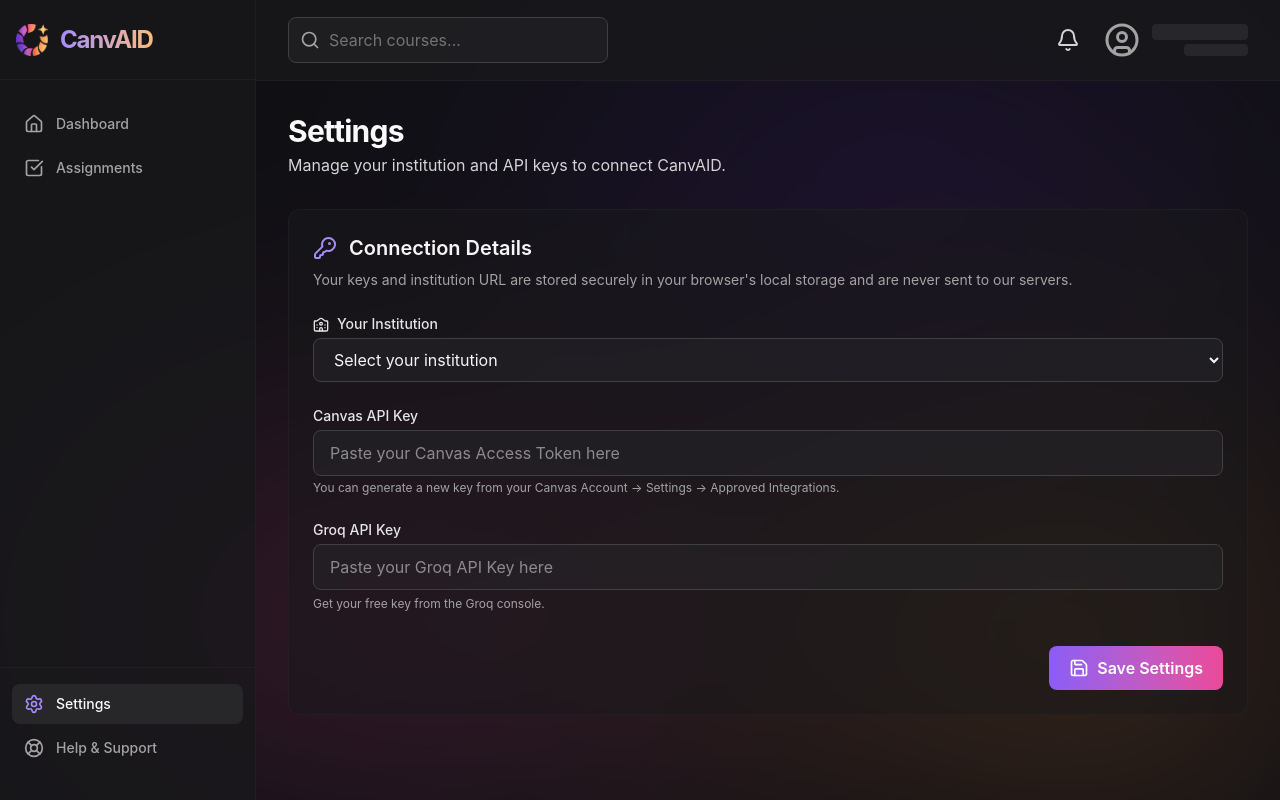
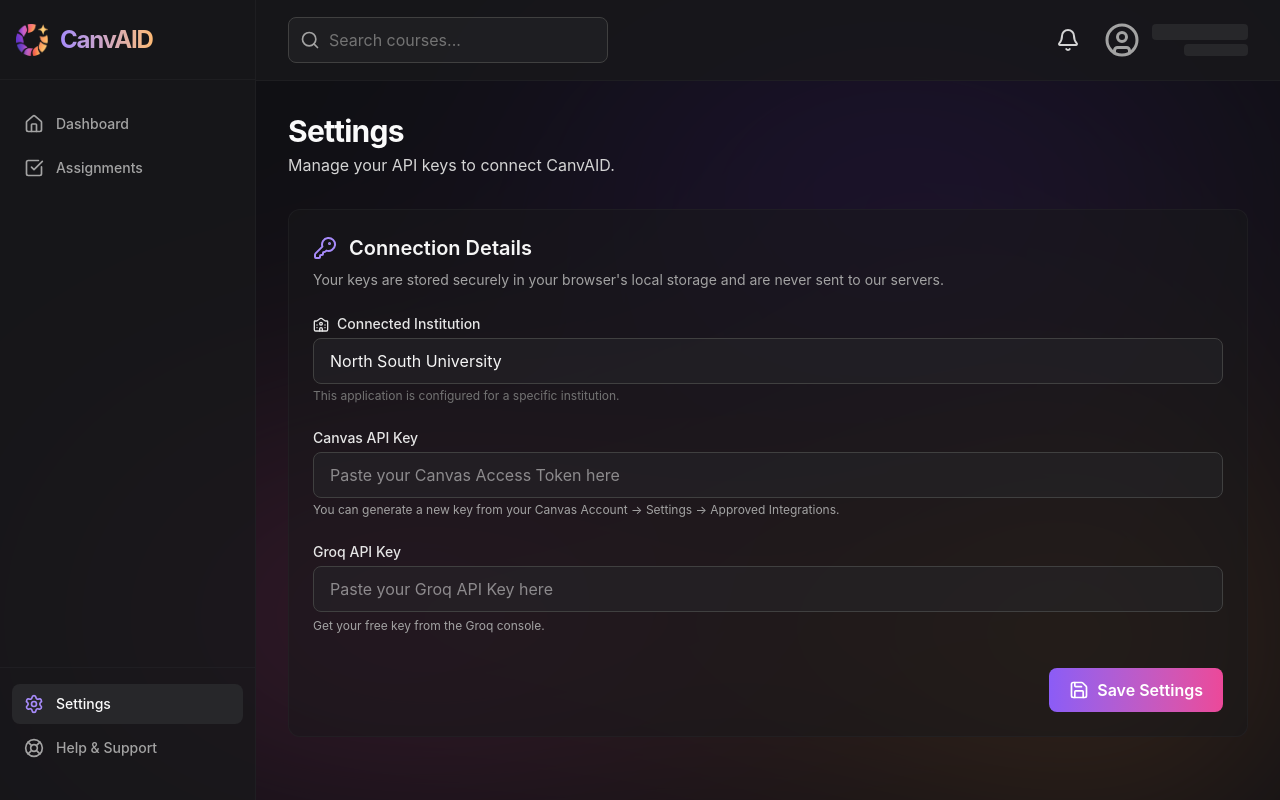
Before and after one commit to rajin-khan/CanvAID, a React (Vite) app in the folder canvaid/: page /settings in a window 1280 px wide. Built offline with nearby package versions, Linux system fonts and the light colour scheme.

Commit message:
Fix proxy issues by hardcoding institution url

```diff
--- a/canvaid/api/proxy.ts
+++ b/canvaid/api/proxy.ts
@@ -5,20 +5,21 @@
   req: VercelRequest,
   res: VercelResponse,
 ) {
+  // --- MODIFIED: Read from server-side environment variable ---
+  const canvasHost = process.env.CANVAS_BASE_URL;
+  // --- END MODIFICATION ---
+
   const canvasPathAndQuery = req.query.path;
-
-  const canvasHost = req.headers['x-canvas-host'];
   const authorization = req.headers['authorization'];
 
   if (!canvasHost) {
-    return res.status(400).json({ error: "Proxy error: Missing X-Canvas-Host header." });
+    return res.status(500).json({ error: "Proxy error: CANVAS_BASE_URL is not configured on the server." });
   }
 
   if (!authorization) {
     return res.status(401).json({ error: "Proxy error: Missing Authorization header." });
   }
 
-  // This correctly constructs the URL using the 'path' query param.
   const targetUrl = `${canvasHost}/${canvasPathAndQuery}`;
 
   try {
--- a/canvaid/src/App.tsx
+++ b/canvaid/src/App.tsx
@@ -10,13 +10,12 @@
 import useCourseStore from './store/courseStore';
 
 function App() {
-  // THE FIX: Select each piece of state individually to prevent infinite loops.
-  // This avoids creating a new object on every render.
   const canvasKey = useCourseStore(state => state.apiKeys.canvas);
   const groqKey = useCourseStore(state => state.apiKeys.groq);
-  const institutionUrl = useCourseStore(state => state.institutionUrl);
+  // --- REMOVED: institutionUrl ---
 
-  const hasCredentials = !!canvasKey && !!groqKey && !!institutionUrl;
+  // --- MODIFIED: Simplified credentials check ---
+  const hasCredentials = !!canvasKey && !!groqKey;
 
   return (
     <Routes>
@@ -24,7 +23,6 @@
         <Route index element={hasCredentials ? <Dashboard /> : <WelcomePage />} />
         <Route path="/settings" element={<SettingsPage />} />
 
-        {/* Protected Routes */}
         <Route element={<ProtectedRoute />}>
           <Route path="courses/:courseId" element={<CourseDetail />} />
           <Route path="assignments" element={<AssignmentsPage />} />
--- a/canvaid/src/components/ProtectedRoute.tsx
+++ b/canvaid/src/components/ProtectedRoute.tsx
@@ -3,17 +3,15 @@
 import useCourseStore from '../store/courseStore';
 
 const ProtectedRoute = () => {
-  // THE FIX: Select each piece of state individually here as well for stability.
   const canvasKey = useCourseStore(state => state.apiKeys.canvas);
   const groqKey = useCourseStore(state => state.apiKeys.groq);
-  const institutionUrl = useCourseStore(state => state.institutionUrl);
+  // --- REMOVED: institutionUrl ---
 
-  // If all credentials are present, the user is "logged in"
-  if (canvasKey && groqKey && institutionUrl) {
+  // --- MODIFIED: Simplified credentials check ---
+  if (canvasKey && groqKey) {
     return <Outlet />;
   }
 
-  // If anything is missing, redirect to the settings page
   return <Navigate to="/settings" replace />;
 };
 
--- a/canvaid/src/pages/SettingsPage.tsx
+++ b/canvaid/src/pages/SettingsPage.tsx
@@ -4,45 +4,27 @@
 import toast from 'react-hot-toast';
 import useCourseStore from '../store/courseStore';
 import { KeyRound, LogOut, Save, University } from 'lucide-react';
-import { supportedInstitutions } from '../config/institutions';
+// --- REMOVED: supportedInstitutions import ---
 
 const SettingsPage = () => {
-  const { apiKeys, institutionUrl, saveCredentials, logout } = useCourseStore();
+  const { apiKeys, saveCredentials, logout } = useCourseStore();
 
   const [canvasKey, setCanvasKey] = useState(apiKeys.canvas || '');
   const [groqKey, setGroqKey] = useState(apiKeys.groq || '');
-  const [selectedInstitution, setSelectedInstitution] = useState(institutionUrl || '');
-  const [customUrl, setCustomUrl] = useState('');
-  const [isLoggedIn, setIsLoggedIn] = useState(!!apiKeys.canvas && !!apiKeys.groq && !!institutionUrl);
+  // --- REMOVED: institution state variables ---
 
-  useEffect(() => {
-    // If a URL is already saved, pre-fill the form correctly
-    const isCustom = supportedInstitutions.every(inst => inst.url !== institutionUrl) && institutionUrl;
-    if (isCustom) {
-      setSelectedInstitution('other');
-      setCustomUrl(institutionUrl);
-    } else {
-      setSelectedInstitution(institutionUrl || '');
-    }
-  }, [institutionUrl]);
+  const [isLoggedIn, setIsLoggedIn] = useState(!!apiKeys.canvas && !!apiKeys.groq);
+
+  // --- REMOVED: useEffect for setting institution state ---
 
   const handleSave = () => {
-    const finalUrl = selectedInstitution === 'other' ? customUrl.trim() : selectedInstitution;
-
-    if (!canvasKey.trim() || !groqKey.trim() || !finalUrl) {
-      toast.error("Institution URL and both API keys are required.");
+    // --- MODIFIED: Simplified save logic ---
+    if (!canvasKey.trim() || !groqKey.trim()) {
+      toast.error("Both API keys are required.");
       return;
     }
 
-    // A simple check to ensure it's a valid-looking URL
-    try {
-      new URL(finalUrl);
-    } catch (error) {
-      toast.error("Please enter a valid Institution URL.");
-      return;
-    }
-
-    saveCredentials({ canvas: canvasKey, groq: groqKey, institutionUrl: finalUrl });
+    saveCredentials({ canvas: canvasKey, groq: groqKey });
     setIsLoggedIn(true);
     toast.success("Settings saved successfully! You can now navigate to the dashboard.", {
       duration: 4000
@@ -51,7 +33,6 @@
 
   const handleLogout = () => {
     logout();
-    // The logout function now forces a reload, which will re-render this page in a logged-out state
   };
 
   return (
@@ -62,7 +43,7 @@
     >
       <div>
         <h1 className="text-3xl font-bold tracking-tight text-neutral-50">Settings</h1>
-        <p className="text-neutral-300 mt-1">Manage your institution and API keys to connect CanvAID.</p>
+        <p className="text-neutral-300 mt-1">Manage your API keys to connect CanvAID.</p>
       </div>
 
       <div className="bg-rich-slate/50 border border-moonstone/50 rounded-xl p-6">
@@ -71,42 +52,22 @@
           Connection Details
         </h2>
         <p className="text-sm text-neutral-400 mt-2">
-          Your keys and institution URL are stored securely in your browser's local storage and are never sent to our servers.
+          Your keys are stored securely in your browser's local storage and are never sent to our servers.
         </p>
 
         <div className="space-y-6 mt-6">
+          {/* --- MODIFIED: Replaced dropdown with static text --- */}
           <div>
-            <label htmlFor="institution" className="block text-sm font-medium text-neutral-200 mb-1">
+            <label className="block text-sm font-medium text-neutral-200 mb-1">
               <University className="inline w-4 h-4 mr-2" />
-              Your Institution
+              Connected Institution
             </label>
-            <select
-              id="institution"
-              value={selectedInstitution}
-              onChange={(e) => setSelectedInstitution(e.target.value)}
-              className="block w-full bg-moonstone/50 border border-neutral-700 rounded-lg px-4 py-2.5 text-neutral-100 focus:ring-2 focus:ring-soft-lavender/50 focus:border-soft-lavender"
-            >
-              <option value="" disabled>Select your institution</option>
-              {supportedInstitutions.map((inst) => (
-                <option key={inst.url} value={inst.url}>{inst.name}</option>
-              ))}
-              <option value="other">Other...</option>
-            </select>
-            {selectedInstitution === 'other' && (
-              <motion.div initial={{ opacity: 0, height: 0 }} animate={{ opacity: 1, height: 'auto' }} className="mt-2">
-                 <label htmlFor="custom-url" className="block text-sm font-medium text-neutral-200 mt-4">Custom Canvas URL</label>
-                <input
-                  type="url"
-                  id="custom-url"
-                  placeholder="https://canvas.myuniversity.edu"
-                  value={customUrl}
-                  onChange={(e) => setCustomUrl(e.target.value)}
-                  className="mt-1 block w-full bg-moonstone/80 border border-neutral-600 rounded-lg px-4 py-2.5 text-neutral-100 focus:ring-2 focus:ring-soft-lavender/50 focus:border-soft-lavender"
-                />
-                <p className="text-xs text-neutral-500 mt-1">Enter the full URL to your Canvas instance.</p>
-              </motion.div>
-            )}
+            <div className="block w-full bg-moonstone/50 border border-neutral-700 rounded-lg px-4 py-2.5 text-neutral-100">
+              North South University
+            </div>
+             <p className="text-xs text-neutral-500 mt-1">This application is configured for a specific institution.</p>
           </div>
+          {/* --- END MODIFICATION --- */}
 
           <div>
             <label htmlFor="canvas-key" className="block text-sm font-medium text-neutral-200">Canvas API Key</label>
@@ -153,7 +114,7 @@
         <div className="bg-rich-slate/50 border border-moonstone/50 rounded-xl p-6 flex justify-between items-center">
           <div>
             <h2 className="text-xl font-semibold text-neutral-100">Log Out</h2>
-            <p className="text-sm text-neutral-400 mt-1">This will clear your API keys and institution URL from this browser.</p>
+            <p className="text-sm text-neutral-400 mt-1">This will clear your API keys from this browser.</p>
           </div>
           <button
             onClick={handleLogout}
--- a/canvaid/src/store/courseStore.ts
+++ b/canvaid/src/store/courseStore.ts
@@ -7,23 +7,22 @@
   groq: string | null;
 }
 
-interface Credentials extends ApiKeys {
-  institutionUrl: string | null;
-}
+// --- MODIFIED: Credentials no longer includes institutionUrl ---
+interface Credentials extends ApiKeys {}
 
 interface CourseState {
   user: CanvasUser | null;
   courses: CanvasCourse[];
   assignments: CanvasAssignment[];
-  announcements: CanvasAnnouncement[]; // Add announcements
+  announcements: CanvasAnnouncement[];
   searchQuery: string;
   apiKeys: ApiKeys;
-  institutionUrl: string | null;
+  // --- REMOVED: institutionUrl ---
 
   setUser: (user: CanvasUser) => void;
   setCourses: (courses: CanvasCourse[]) => void;
   setAssignments: (assignments: CanvasAssignment[]) => void;
-  setAnnouncements: (announcements: CanvasAnnouncement[]) => void; // Add setter
+  setAnnouncements: (announcements: CanvasAnnouncement[]) => void;
   setSearchQuery: (query: string) => void;
   saveCredentials: (credentials: Credentials) => void;
   logout: () => void;
@@ -33,34 +32,34 @@
   user: null,
   courses: [],
   assignments: [],
-  announcements: [], // Default to empty array
+  announcements: [],
   searchQuery: '',
   apiKeys: {
     canvas: localStorage.getItem('canvaid_canvas_api_key'),
     groq: localStorage.getItem('canvaid_groq_api_key'),
   },
-  institutionUrl: localStorage.getItem('canvaid_institution_url'),
+  // --- REMOVED: institutionUrl initialization ---
   setUser: (user) => set({ user }),
   setCourses: (courses) => set({ courses }),
   setAssignments: (assignments) => set({ assignments }),
-  setAnnouncements: (announcements) => set({ announcements }), // Implement setter
+  setAnnouncements: (announcements) => set({ announcements }),
   setSearchQuery: (query) => set({ searchQuery: query }),
   saveCredentials: (credentials) => {
     if (credentials.canvas) localStorage.setItem('canvaid_canvas_api_key', credentials.canvas);
     if (credentials.groq) localStorage.setItem('canvaid_groq_api_key', credentials.groq);
-    if (credentials.institutionUrl) localStorage.setItem('canvaid_institution_url', credentials.institutionUrl);
+    // --- REMOVED: institutionUrl saving ---
     set({
       apiKeys: { canvas: credentials.canvas, groq: credentials.groq },
-      institutionUrl: credentials.institutionUrl
     });
   },
   logout: () => {
     localStorage.removeItem('canvaid_canvas_api_key');
     localStorage.removeItem('canvaid_groq_api_key');
-    localStorage.removeItem('canvaid_institution_url');
+    // --- REMOVED: institutionUrl removal from localStorage ---
+    localStorage.removeItem('canvaid_institution_url'); // Also remove the old item
     set({
       apiKeys: { canvas: null, groq: null },
-      institutionUrl: null,
+      // --- REMOVED: institutionUrl from state reset ---
       user: null,
       courses: [],
       assignments: [],
```
Also changed, not shown: canvaid/src/services/apiClient.ts (+5 -16 lines), 1 other file (tests, documents, lock files or other folders).
